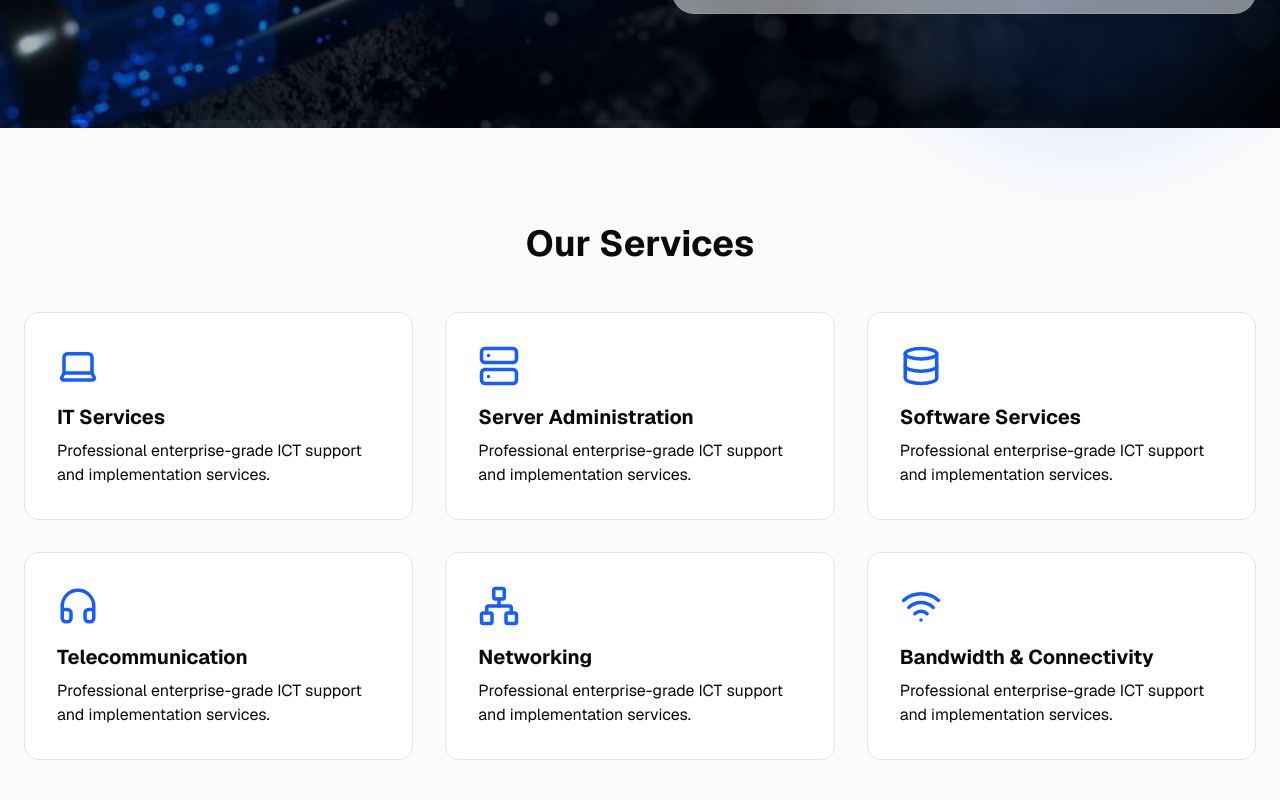
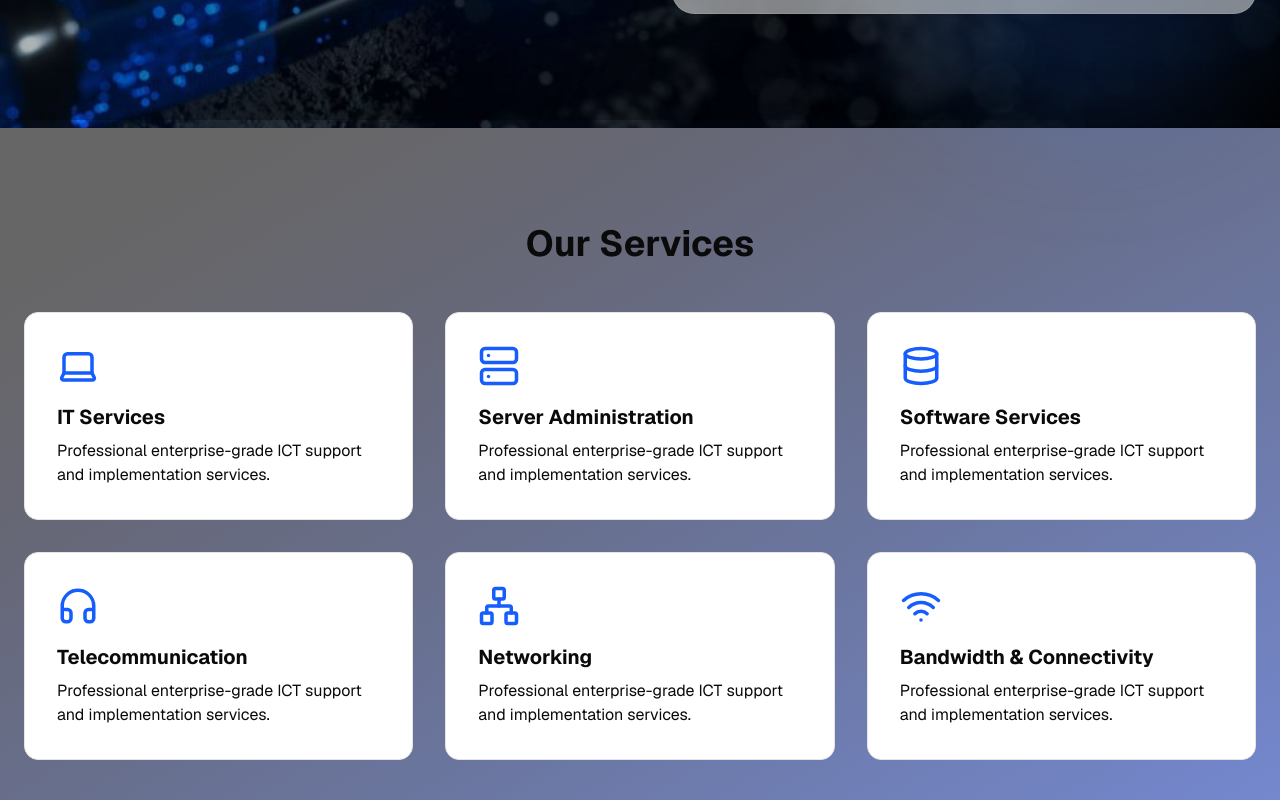
Before and after one commit to seleejane/utmprj, a Next.js app: page / in a window 1280 px wide. Shown: the part 680-1480 px from the top of the page. Built offline with nearby package versions, Linux system fonts and the light colour scheme.

Commit message:
Deploy 2

```diff
--- a/app/components/sections/ServicesSection.tsx
+++ b/app/components/sections/ServicesSection.tsx
@@ -5,7 +5,7 @@ export default function ServicesSection() {
   return (
     <section
       id="services"
-      className="py-24 bg-muted/40"
+      className="py-24 bg-gradient-to-br from-black/60 to-blue-800/60"
     >
       <div className="container mx-auto px-6">
         <h2 className="text-4xl font-bold text-center mb-12">
```
